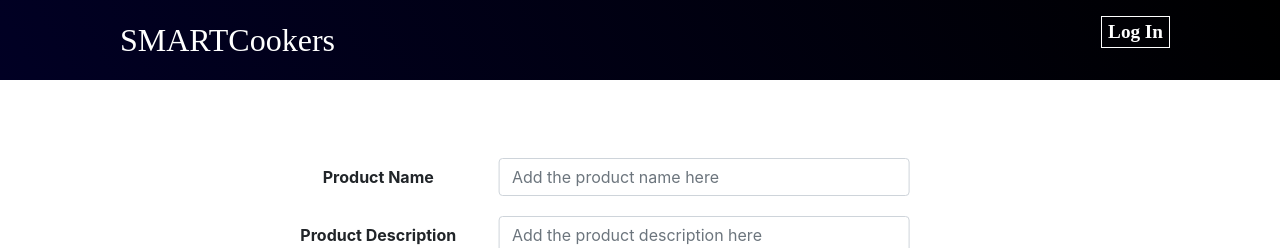
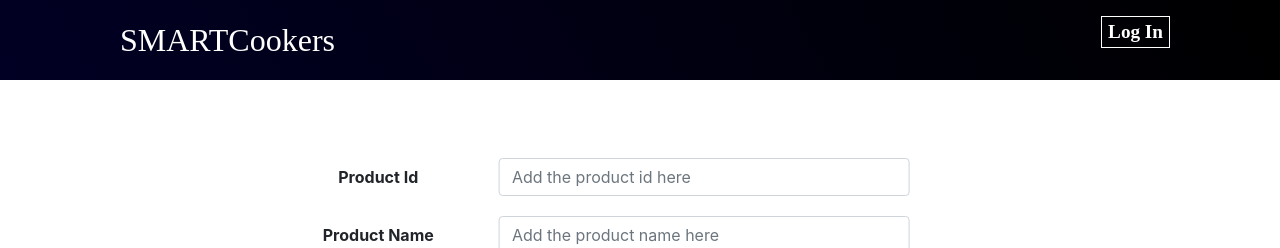
Before and after one commit to ISithmini/smart-cookers-frontend, a React (Vite) app: page /inventory/new-product in a window 1280 px wide. Shown: the top 248 px of the page. Built offline with nearby package versions, Linux system fonts and the light colour scheme; a web font is replaced by a local one.

Commit message:
register new product modifed with backend

```diff
--- a/src/Containers/ProductContainer/RegisterNewProduct/RegisterNewProduct.tsx
+++ b/src/Containers/ProductContainer/RegisterNewProduct/RegisterNewProduct.tsx
@@ -15,6 +15,7 @@ var fileState = new File([''], '', {
 
 const RegisterNewProduct: React.FunctionComponent<RegisterNewProductProps> = () => {
     const [name, setName] = useState("");
+    const [Id, setId] = useState("")
     const [description, setDescription] = useState("");
     const [quantity, setQuantity] = useState("");
     const [price, setPrice] = useState("");
@@ -36,21 +37,15 @@ const RegisterNewProduct: React.FunctionComponent<RegisterNewProductProps> = ()
         setActiveStatus(status);
 
         var data = {
+            "id" : Id,
             "Pname": name,
             "Pdescription": description,
             "Price": price,
             "qtyAvailable": quantity,
             "image": productImg
-
         }
 
-       await addProduct(data);
-    //    .then( () => {
-    //        if(productImg!="../../../Assets/images/no-image"){
-    //         navigate(-1);
-    //        }
-    //    });
-
+       addProduct(data);
 
     goBack();
 
@@ -97,32 +92,6 @@ const RegisterNewProduct: React.FunctionComponent<RegisterNewProductProps> = ()
         );
     };
 
-
-    //     /////Image Display
-    //   const imageUpload = (image) => {
-    //     //console.log(image);
-    //     if (image !== undefined) {
-    //       setImg(image);
-    //       imageHandler(image);
-    //     }
-    //   };
-    //   const [jobImg, setjobImage] = useState(
-    //     "/assets/images/no-image-placeholder.jpg"
-    //   );
-    //   const imageHandler = (image) => {
-    //     const reader = new FileReader();
-    //     reader.onload = () => {
-    //       if (reader.readyState === 2) {
-    //         setproductImg(reader.result);
-    //       }
-    //     };
-    //     reader.readAsDataURL(image);
-    //   };
-
-
-
-
-
     return (
         <>
             <div className="new-product">
@@ -130,6 +99,24 @@ const RegisterNewProduct: React.FunctionComponent<RegisterNewProductProps> = ()
                     <div className="product-form">
                         <h3 className="text-white mb-4">Register a new product</h3>
                         <form>
+                        <div className="form-group row">
+                                <label className="col-sm-2 col-form-label">
+                                    <b>Product Id</b>{" "}
+                                </label>
+                                <div className="col-sm-10 col-md-4">
+                                    <input
+                                        type="text"
+                                        required={true}
+                                        className="form-control"
+                                        id="inputProductID"
+                                        placeholder="Add the product id here"
+                                        name="Product-id"
+                                        onChange={(e) => {
+                                            setId(e.target.value);
+                                        }}
+                                    />
+                                </div>
+                            </div>
                             <div className="form-group row">
                                 <label className="col-sm-2 col-form-label">
                                     <b>Product Name</b>{" "}
--- a/src/Services/Api/ProductService/ProductApi.tsx
+++ b/src/Services/Api/ProductService/ProductApi.tsx
@@ -24,5 +24,6 @@ export const addOrder = (data: object) => {
 
 
 export const addProduct = (data: object) => {
-    return axios.post(mockapi + '/products/', data);
+    axios.defaults.withCredentials = true;
+    return axios.post(`http://localhost:8000/product/register`, data);
 }
```
